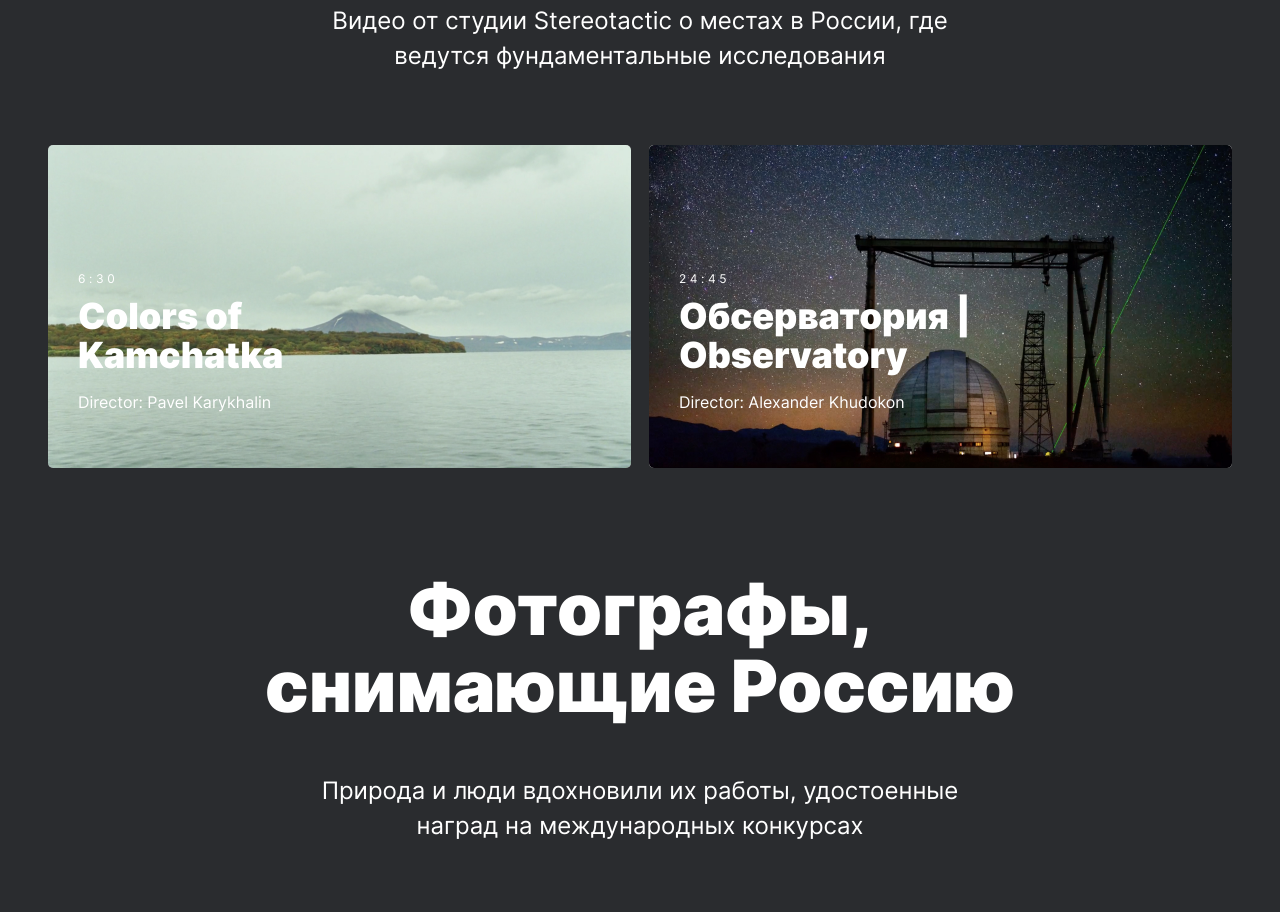
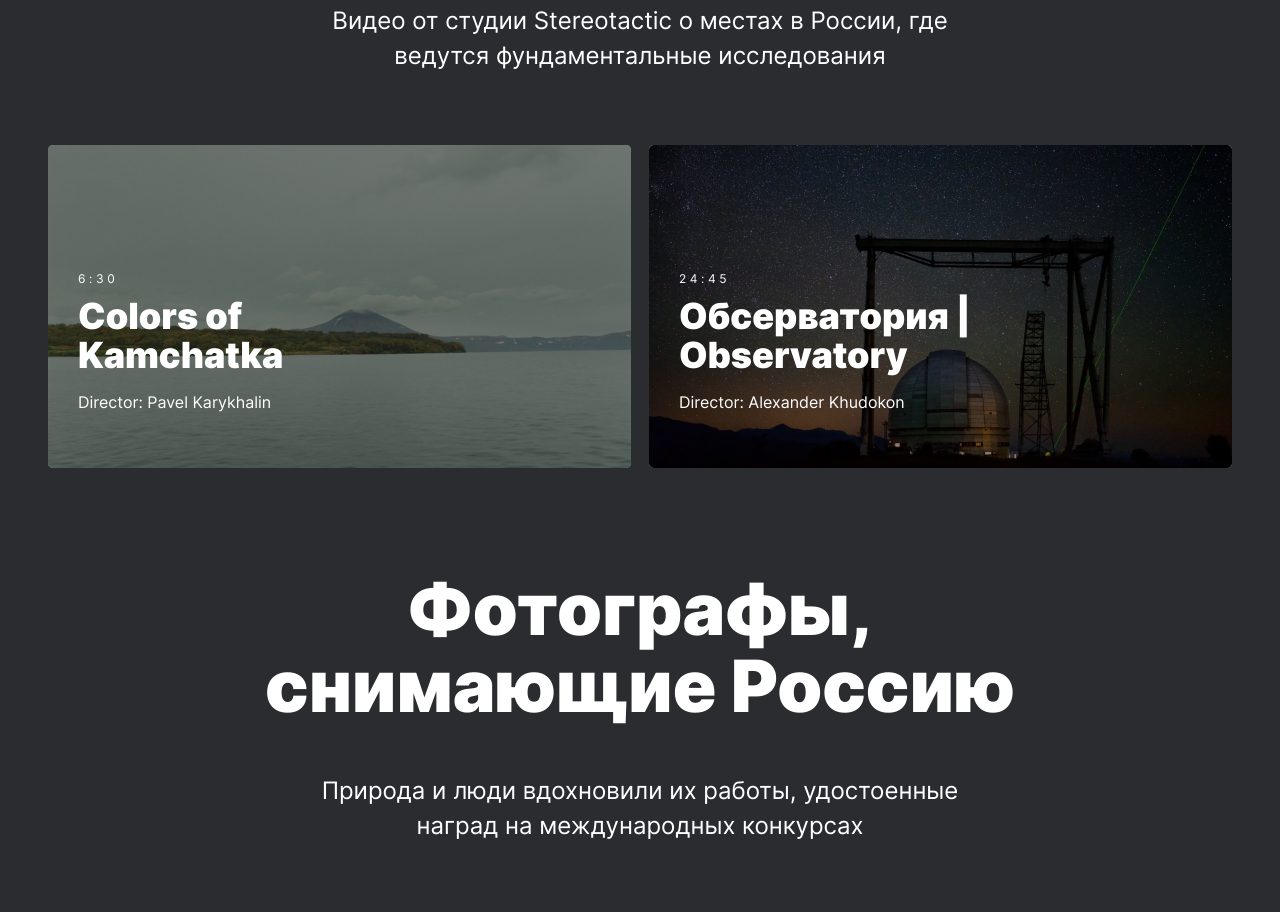
Before and after one commit to VeraRtanova/russian-travel, a plain HTML site: page index.html in a window 1280 px wide. Shown: the part 6221-7133 px from the top of the page. Drawn offline with Linux system fonts and the light colour scheme.

Commit message:
add a darker picture to the video block

```diff
--- a/blocks/video/__item/video__item.css
+++ b/blocks/video/__item/video__item.css
@@ -4,16 +4,15 @@
     height: 323px;
     overflow: hidden;
 }
-
-.cover:before {
+.video__item:before {
     content: " ";
     position: absolute;
     top: 0;
     left: 0;
     width: 100%;
     min-height: 100%;
-    background: #2A2C2F;
-    opacity: 0.3;
+    background: #000000;
+    opacity: 0.5;
 }
 
 @media  (min-width: 1024px) and (max-width: 1279px) {
```
